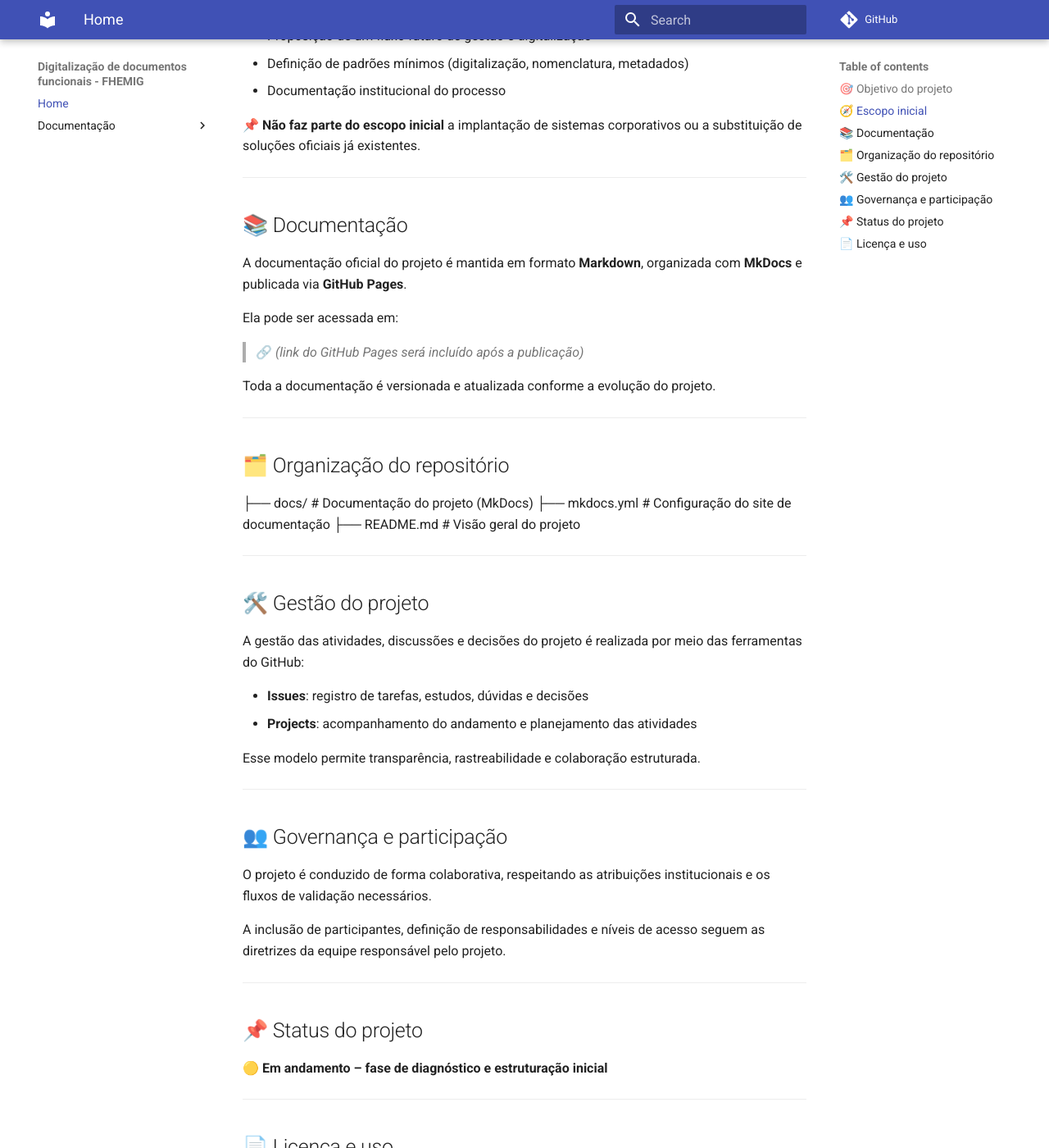
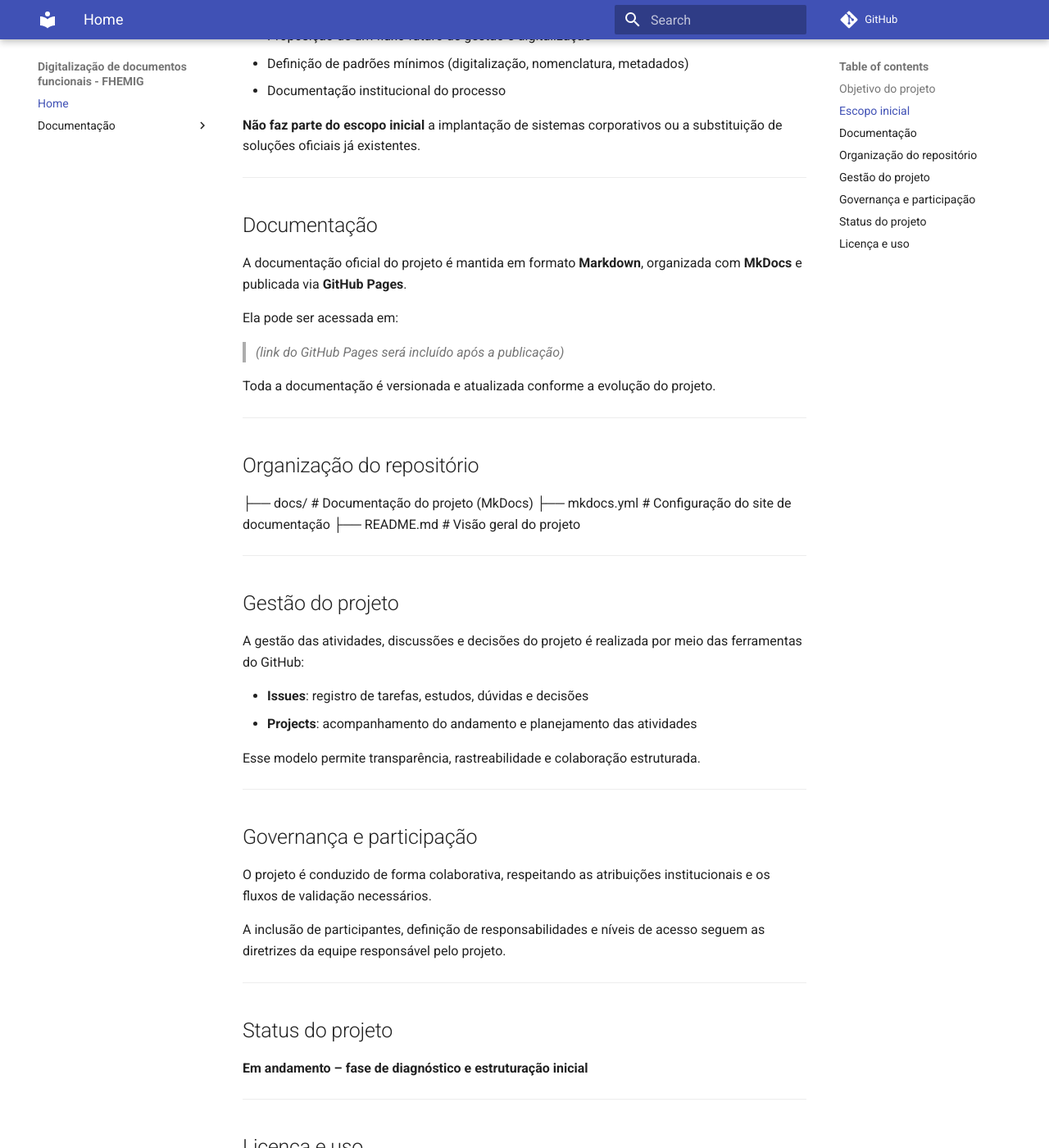
Before and after one commit to fhemig-projetos/sipe-gestao-documental, an MkDocs documentation site: the page built from docs/index.md, in a window 1280 px wide and 1400 px high, scrolled down 896 px. Shown: the whole window at 82% size. Built offline with MkDocs 1.6.1 and Material for MkDocs 9.7.7, drawn with Linux system fonts in a browser that asks for light colours; comment, search, counter and statistics services are not loaded; some of the changed text lies outside the part shown.

```diff
--- a/docs/index.md
+++ b/docs/index.md
@@ -6,7 +6,7 @@ O projeto encontra-se em **fase inicial de diagnóstico e mapeamento**, com foco
 
 ---
 
-## 🎯 Objetivo do projeto
+## Objetivo do projeto
 
 Estruturar um **processo padronizado, organizado e sustentável** para a gestão de documentos funcionais, visando:
 
@@ -17,7 +17,7 @@ Estruturar um **processo padronizado, organizado e sustentável** para a gestão
 
 ---
 
-## 🧭 Escopo inicial
+## Escopo inicial
 
 Neste momento, o projeto contempla:
 
@@ -27,29 +27,29 @@ Neste momento, o projeto contempla:
 - Definição de padrões mínimos (digitalização, nomenclatura, metadados)
 - Documentação institucional do processo
 
-📌 **Não faz parte do escopo inicial** a implantação de sistemas corporativos ou a substituição de soluções oficiais já existentes.
+**Não faz parte do escopo inicial** a implantação de sistemas corporativos ou a substituição de soluções oficiais já existentes.
 
 ---
 
-## 📚 Documentação
+## Documentação
 
 A documentação oficial do projeto é mantida em formato **Markdown**, organizada com **MkDocs** e publicada via **GitHub Pages**.
 
 Ela pode ser acessada em:
-> 🔗 *(link do GitHub Pages será incluído após a publicação)*
+> *(link do GitHub Pages será incluído após a publicação)*
 
 Toda a documentação é versionada e atualizada conforme a evolução do projeto.
 
 ---
 
-## 🗂️ Organização do repositório
+## Organização do repositório
 ├── docs/ # Documentação do projeto (MkDocs)
 ├── mkdocs.yml # Configuração do site de documentação
 ├── README.md # Visão geral do projeto
 
 ---
 
-## 🛠️ Gestão do projeto
+## Gestão do projeto
 
 A gestão das atividades, discussões e decisões do projeto é realizada por meio das ferramentas do GitHub:
 
@@ -60,7 +60,7 @@ Esse modelo permite transparência, rastreabilidade e colaboração estruturada.
 
 ---
 
-## 👥 Governança e participação
+## Governança e participação
 
 O projeto é conduzido de forma colaborativa, respeitando as atribuições institucionais e os fluxos de validação necessários.
 
@@ -68,13 +68,13 @@ A inclusão de participantes, definição de responsabilidades e níveis de aces
 
 ---
 
-## 📌 Status do projeto
+## Status do projeto
 
-🟡 **Em andamento – fase de diagnóstico e estruturação inicial**
+**Em andamento – fase de diagnóstico e estruturação inicial**
 
 ---
 
-## 📄 Licença e uso
+## Licença e uso
 
 Este repositório tem finalidade **institucional**, voltada à organização interna de processos e ao compartilhamento de conhecimento no âmbito da FHEMIG.
 
--- a/mkdocs.yml
+++ b/mkdocs.yml
@@ -26,3 +26,4 @@ nav:
   - Documentação:
     - Projeto: projeto.md
     - Plano de ação: plano_acao.md
+    - Fluxo geral: fluxo_geral.md
```
Also changed, not shown: docs/fluxo_geral.md (added, +56 -0 lines), docs/projeto.md (+1 -0 lines), docs/recomendacoes.md (+6 -6 lines), requirements.txt (added, +29 -0 lines), 1 other file.
